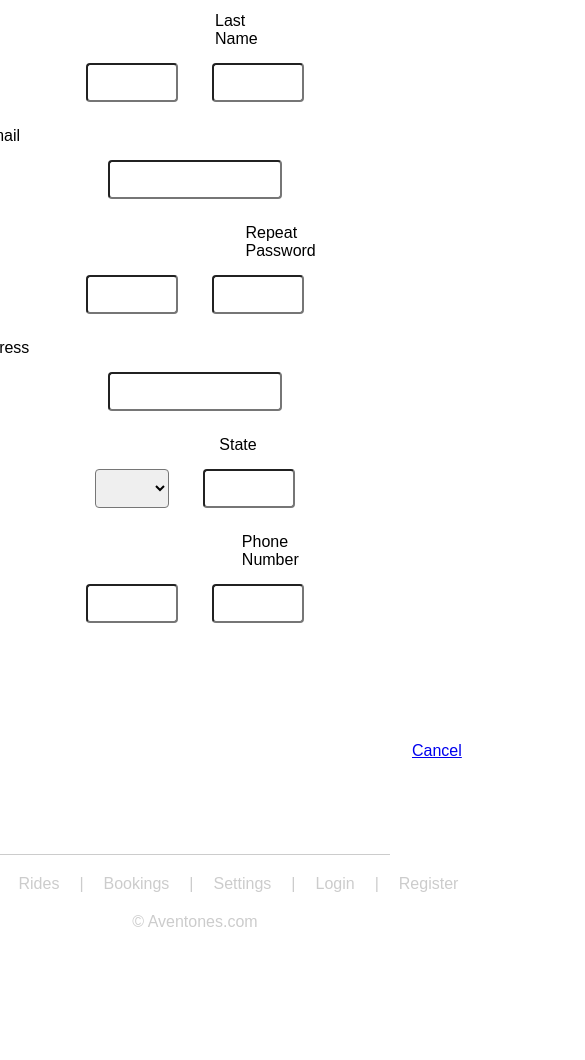
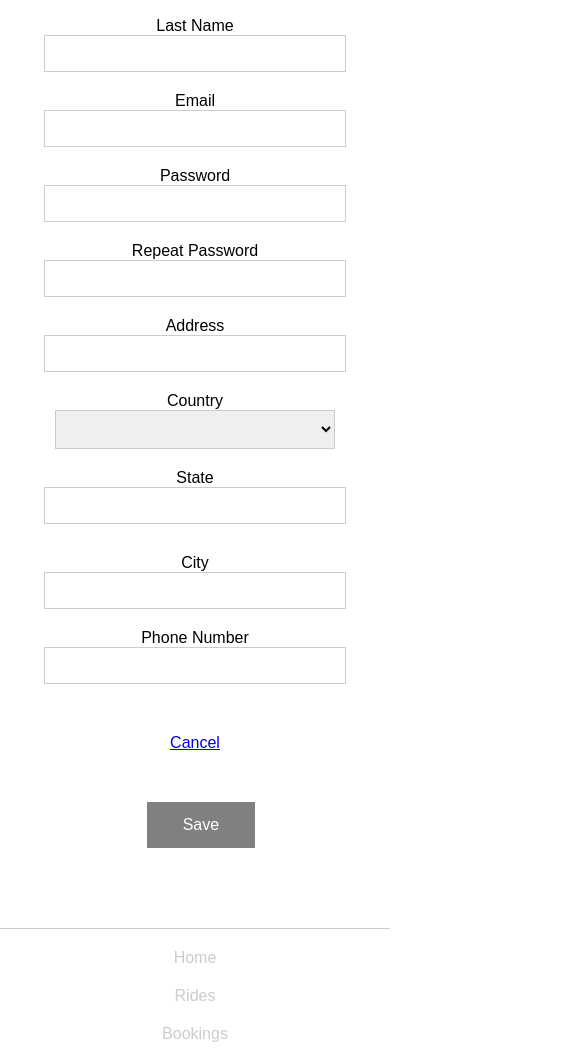
Before and after one commit to godlychrist/JS-WebPage, a plain HTML site: page EditProfile/View/index.html in a window 390 px wide. Shown: the part 224-1284 px from the top of the page, 585 px wide, since content can reach past the window. Before the commit the page ends 1175 px from the top, so only its background shows below. Drawn offline with Linux system fonts and the light colour scheme.

Commit message:
EditProfile Reworked and Responsive Done

```diff
--- a/EditProfile/Styles/styles.css
+++ b/EditProfile/Styles/styles.css
@@ -1,18 +1,15 @@
 body {
-    padding: 0px;
-    margin: 0px;
+    margin: 0;
+    padding: 0;
     background-color: white;
     font-family: Arial, Helvetica, sans-serif;
-
 }
 
+/* ====== NAV & LOGO ====== */
 .img-container {
-
     display: flex;
     justify-content: center;
     align-items: center;
-
-
 }
 
 .nav-bar {
@@ -25,7 +22,6 @@ body {
     margin: 10px auto 0;
     box-sizing: border-box;
 }
-
 
 .nav-left {
     list-style-type: none;
@@ -40,7 +36,6 @@ body {
     color: black;
     padding: 12px 20px;
     display: block;
-
 }
 
 .nav-left a:hover {
@@ -54,31 +49,11 @@ body {
     gap: 15px;
 }
 
-.hover-text {
-    display: none;
-    position: absolute;
-    top: 100%;
-    /* debajo de la imagen */
-    left: 50%;
-    transform: translateX(-50%);
-    background-color: #333;
-    color: white;
-    padding: 5px 10px;
-    border-radius: 4px;
-    white-space: nowrap;
-    z-index: 10;
-}
-
-.nav-right:hover .hover-text {
-    display: block;
-}
-
 .nav-right input {
     padding: 8px;
     border-radius: 4px;
     border: 1px solid #ccc;
     outline: none;
-
 }
 
 .icono-usuario {
@@ -87,109 +62,13 @@ body {
     object-fit: contain;
 }
 
+/* ====== MAIN CONTENT ====== */
 .main-title {
-
     display: flex;
     justify-content: center;
     align-items: center;
     font-size: 52px;
-
 }
-
-.names-container {
-    display: flex;
-    justify-content: center;
-    align-items: center;
-    gap: 34px;
-
-}
-
-.names-container input {
-    width: 20%;
-    padding: 10px;
-    border-radius: 4px;
-}
-
-.email-container {
-    display: flex;
-    justify-content: center;
-    align-items: center;
-}
-
-.email-container input {
-    width: 44%;
-    padding: 10px;
-    border-radius: 4px;
-}
-
-.passwords-container {
-    display: flex;
-    justify-content: center;
-    align-items: center;
-    gap: 34px;
-}
-
-.passwords-container input {
-    width: 20%;
-    padding: 10px;
-    border-radius: 4px;
-}
-
-.address-container {
-    display: flex;
-    justify-content: center;
-    align-items: center;
-}
-
-.address-container input {
-    width: 44%;
-    padding: 10px;
-    border-radius: 4px;
-}
-
-
-.country-info-container {
-    display: flex;
-    justify-content: center;
-    align-items: center;
-    gap: 34px;
-}
-
-.country-info-container input {
-    width: 20%;
-    padding: 10px;
-    border-radius: 4px;
-}
-
-.country-info-container select {
-    width: 22%;
-    padding: 10px;
-    border-radius: 4px;
-}
-
-.city-personal-info {
-    display: flex;
-    justify-content: center;
-    align-items: center;
-    gap: 34px;
-}
-
-.city-personal-info input {
-    width: 20%;
-    padding: 10px;
-    border-radius: 4px;
-}
-
-.names-container,
-.email-container,
-.passwords-container,
-.address-container,
-.country-info-container,
-.city-personal-info {
-    margin-top: -10px;
-    padding: 25px;
-}
-
 
 .border-bottom {
     border: 1px solid #ccc;
@@ -199,81 +78,87 @@ body {
     width: 15%;
 }
 
+.general-container {
+    display: flex;
+    flex-direction: column;
+    align-items: center;
+}
 
-.labels-names {
+.flex-container {
+    display: flex;
+    flex-direction: row;
+    padding: 10px;
+    gap: 40px;
+}
+
+.input-group {
+    display: flex;
+    flex-direction: column;
+}
+
+.individual-inputs {
+    width: 43.5%;
+    display: flex;
+    flex-direction: column;
+    align-items: flex-start;
+}
+
+.first-name,
+.last-name,
+.first-password,
+.second-password,
+.city,
+.state,
+.phone-number {
+    width: 280px;
+    padding: 10px;
+    margin-bottom: 10px;
+    border: 1px solid #ccc;
+}
+
+.email,
+.address {
+    width: 620px;
+    padding: 10px;
+    margin-bottom: 10px;
+    border: 1px solid #ccc;
+}
+
+.country {
+    width: 300px;
+    padding: 10px;
+    margin-bottom: 10px;
+    border: 1px solid #ccc;
+}
+
+/* ====== Buttons & Links ====== */
+.links {
     display: flex;
     justify-content: center;
     align-items: center;
-    gap: 265px;
-    margin-right: 225px;
-    margin-top: 20px;
-}
-
-.labels-password {
-    display: flex;
-    justify-content: center;
-    align-items: center;
-    gap: 276px;
-    margin-right: 175px;
-}
-
-.labels-country {
-    display: flex;
-    justify-content: center;
-    align-items: center;
-    gap: 295px;
-    margin-right: 265px;
-}
-
-.labels-city {
-    display: flex;
-    justify-content: center;
-    align-items: center;
-    gap: 318px;
-    margin-right: 195px;
-}
-
-.lbl-address {
-    display: flex;
-    justify-content: center;
-    align-items: center;
-    margin-right: 590px;
-}
-
-.lbl-email {
-    display: flex;
-    justify-content: center;
-    align-items: center;
-    margin-right: 610px;
+    gap: 500px;
 }
 
 .sign-up {
     display: block;
-    /* Cambia a block para usar margin: 0 auto */
+    margin: auto;
     background-color: gray;
     color: white;
-    padding: 14px 16px;
+    padding: 14px 30px;
     text-decoration: none;
-    width: 15%;
+    width: 10%;
     text-align: center;
-    font-family: Arial, Helvetica, sans-serif;
+    margin-top: 30px;
 }
 
+.cancel {
+    margin-top: 30px;
+}
 label {
     font-family: Arial, Helvetica, sans-serif;
 }
 
-.links {
-    display: flex;
-    align-items: center;
-    gap: 410px;
-    font-family: Arial, Helvetica, sans-serif;
-    margin-top: 80px;
-    margin-left: 412px;
-
-}
-
-
+/* ====== FOOTER ====== */
 footer {
     margin-top: 80px;
     display: flex;
@@ -312,10 +197,7 @@ footer {
     margin-bottom: 20px;
 }
 
-.home {
-    background-color: aqua;
-}
-
+/* ====== USER MENU (avatar hover) ====== */
 .test {
     visibility: hidden;
     opacity: 0;
@@ -327,7 +209,6 @@ footer {
     transition: opacity 0.2s ease;
     width: 100px;
     z-index: 100;
-
 }
 
 .test table {
@@ -346,30 +227,155 @@ footer {
     border: 1px solid black;
 }
 
-
 .test a {
     text-decoration: none;
     color: black;
 }
 
-a:hover {
-    color: purple;
-}
-
 .img-hover {
-  position: relative;
-  display: inline-block;
+    position: relative;
+    display: inline-block;
 }
 
 .img-hover:hover .test {
     visibility: visible;
     opacity: 1;
-
 }
 
-@media (min-width: 350px) and (max-width: 844px) {
-    .general-container input {
+.navigation {
+    position: absolute;
+    margin: 0;
+    padding: 0;
+    width: 100%;
+    display: flex;
+    align-items: center;
+    justify-content: center;
+    margin-top: 10px;
+    display: none;
+    /* Oculto por defecto */
+}
+
+.responsive-nav {
+    position: absolute;
+    width: 100%;
+    display: none;
+    /* Oculto por defecto */
+    flex-direction: column;
+    align-items: center;
+    justify-content: center;
+    margin: 0;
+    padding: 0;
+    background-color: white;
+}
+
+.responsive-nav.active {
+    display: flex;
+}
+
+.hide {
+    display: none !important;
+}
+
+.responsive-nav li {
+    list-style: none;
+    padding: 10px;
+    text-align: center;
+    width: 100%;
+}
+
+.responsive-nav ul {
+    width: 100%;
+}
+
+
+/* ====== RESPONSIVE STYLES ====== */
+@media (min-width: 390px) and (max-width: 844px) {
+    .footer-content {
         display: flex;
+        align-items: center;
         flex-direction: column;
     }
+
+    .raya {
+        display: none;
+    }
+
+    .nav-bar {
+        display: none;
+    }
+
+    .navigation {
+        display: flex;
+    }
+
+
+    .general-container {
+        margin: auto;
+    }
+
+    .flex-container {
+        flex-direction: column;
+        align-items: center;
+        text-align: center;
+        gap: 10px;
+    }
+
+    .individual-inputs {
+        width: 100%;
+        align-items: center;
+    }
+
+    .first-name,
+    .last-name,
+    .first-password,
+    .second-password,
+    .city,
+    .state,
+    .phone-number,
+    .country,
+    .email,
+    .address {
+        width: 280px;
+    }
+
+    .links {
+        flex-direction: column;
+        align-items: center;
+    }
+
+    .sign-up {
+        width: 50%;
+        margin-top: -450px;
+        align-items: center;
+        justify-content: center;
+    }
+
+    .footer-content {
+        flex-direction: column;
+        align-items: center;
+    }
+
+    .raya {
+        display: none;
+    }
 }
+
+@media (min-width: 845px) and (max-width: 1024px) {
+    .individual-inputs {
+        width: 640px;
+    }
+
+    .sign-up {
+        width: 50%;
+    }
+}
+
+@media (min-width: 1025px) {
+    .individual-inputs {
+        width: 645px;
+    }
+
+    .sign-up {
+        width: 38%;
+    }
+}
--- a/EditProfile/View/index.html
+++ b/EditProfile/View/index.html
@@ -9,12 +9,26 @@
 </head>
 
 <body>
-
     <main class="main">
-        <!-- NavBar -->
+        <!-- Logo -->
         <div class="img-container">
             <img src="../Images/logo.png" alt="Logo" class="imglogo">
         </div>
+
+                <p class="navigation"> Click Here to Display a Nav-Bar</p>
+
+        <nav class="responsive-nav">
+            <ul>
+                <li><a href="../../MainView/View/empty.html">Home</a></li>
+                <li><a href="../../Bookings/View/index.html">Bookings</a></li>
+                <li><a href="../../EditProfile/View/index.html">Profile</a></li>
+                <li><a href="../../Configuration/View/index.html">Settings</a></li>
+                <li><a href="../../index.html">Logout</a></li>
+                <li><a href="../../MyRides/View/index.html" id="myridess">Rides</a></li>
+            </ul>
+        </nav>
+
+        <!-- NavBar -->
         <nav class="nav-bar">
             <ul class="nav-left">
                 <li><a href="../../MainView/View/empty.html" class="home">Home</a></li>
@@ -23,7 +37,6 @@
             </ul>
             <div class="nav-right">
                 <input type="text" placeholder="Search...">
-                <!-- Table Setting on Avatar -->
                 <div class="img-hover">
                     <img src="../Images/user.png" alt="user" class="icono-usuario">
                     <div class="test">
@@ -43,89 +56,99 @@
             </div>
         </nav>
 
-        <p class="main-title"> Edit Profile </p>
+        <!-- Title -->
+        <p class="main-title">Edit Profile</p>
         <div class="border-bottom"></div>
-        <!-- Form for User Info -->
+
+        <!-- Form -->
         <form class="general-container">
-            <div class="labels-names">
-                <label for="first-name" class="lbl-first-name">First Name</label>
-                <label for="last-name" class="lbl-last-name">Last Name</label>
+            <!-- Name -->
+            <div class="flex-container">
+                <div class="input-group">
+                    <label for="first-name" class="lbl-first-name">First Name</label>
+                    <input type="text" id="first-name" class="first-name" />
+                </div>
+                <div class="input-group">
+                    <label for="last-name" class="lbl-last-name">Last Name</label>
+                    <input type="text" id="last-name" class="last-name" />
+                </div>
             </div>
 
-            <div class="names-container">
-                <input type="text" id="first-name" class="first-name">
-                <input type="text" id="last-name" class="last-name">
+            <!-- Email -->
+            <div class="individual-inputs">
+                <label for="email" class="lbl-email">Email</label>
+                <input type="text" id="email" class="email" />
             </div>
 
-            <label for="email" class="lbl-email">Email</label>
-            <div class="email-container">
-                <input type="text" id="email" class="email">
+            <!-- Password -->
+            <div class="flex-container">
+                <div class="input-group">
+                    <label for="first-password" class="lbl-first-password">Password</label>
+                    <input type="password" id="first-password" class="first-password" />
+                </div>
+                <div class="input-group">
+                    <label for="second-password" class="lbl-second-password">Repeat Password</label>
+                    <input type="password" id="second-password" class="second-password" />
+                </div>
             </div>
 
-            <div class="labels-password">
-                <label for="first-password" class="lbl-first-password">Password</label>
-                <label for="second-password" class="lbl-second-password">Repeat Password</label>
+            <!-- Address -->
+            <div class="individual-inputs">
+                <label for="address" class="lbl-address">Address</label>
+                <input type="text" id="address" class="address" />
             </div>
 
-            <div class="passwords-container">
-                <input type="password" id="first-password" class="first-password">
-                <input type="password" id="second-password" class="second-password">
+            <!-- Country & State -->
+            <div class="flex-container">
+                <div class="input-group">
+                    <label for="country" class="lbl-country">Country</label>
+                    <select id="country" class="country"></select>
+                </div>
+                <div class="input-group">
+                    <label for="state" class="lbl-state">State</label>
+                    <input type="text" id="state" class="state" />
+                </div>
             </div>
 
-            <label for="address" class="lbl-address">Address</label>
-            <div class="address-container">
-                <input type="text" id="address" class="address">
+            <!-- City & Phone -->
+            <div class="flex-container">
+                <div class="input-group">
+                    <label for="city" class="lbl-city">City</label>
+                    <input type="text" id="city" class="city" />
+                </div>
+                <div class="input-group">
+                    <label for="phone-number" class="lbl-phone">Phone Number</label>
+                    <input type="number" id="phone-number" class="phone-number" />
+                </div>
             </div>
 
-            <div class="labels-country">
-                <label for="country" class="lbl-country">Country</label>
-                <label for="state" class="lbl-state">State</label>
-            </div>
-
-            <div class="country-info-container">
-                <select id="country" class="country"></select>
-                <input type="text" id="state" class="state">
-            </div>
-
-            <div class="labels-city">
-                <label for="city" class="lbl-city">City</label>
-                <label for="phone-number" class="lbl-phone">Phone Number</label>
-            </div>
-
-            <div class="city-personal-info">
-                <input type="text" id="city" class="city">
-                <input type="number" id="phone-number" class="phone-number">
-            </div>
-
+            <!-- Links -->
             <div class="links">
-                <a href="#">Cancel</a>
+                <a href="#" class="cancel">Cancel</a>
                 <a href="../../MainView/View/empty.html" class="sign-up">Save</a>
             </div>
         </form>
-
     </main>
 
+    <!-- Footer -->
     <footer>
         <div class="footer-top"></div>
         <div class="footer-content">
-            <a href="../../MainView/View/empty.html">Home</a> |
-            <a href="../../MyRides/View/index.html" id="rides">Rides</a> <span id="raya">|</span>
-            <a href="../../Bookings/View/index.html">Bookings</a> |
-            <a href="../../Configuration/View/index.html">Settings</a> |
-            <a href="../../index.html">Login</a> |
-            <a href="../../SignIn/View/index.html">Register</a>
+            <a href="../../MainView/View/empty.html">Home</a> <span class="raya">|</span>
+            <a href="../../MyRides/View/index.html" id="rides">Rides</a> <span class="raya">|</span>
+            <a href="../../Bookings/View/index.html">Bookings</a> <span class="raya">|</span>
+            <a href="../../Configuration/View/index.html">Settings</a> <span class="raya">|</span>
+            <a href="../../index.html">Login</a> <span class="raya">|</span>
+            <a href="../../SignIn/View/index.html">Register</a> <span class="raya">|</span>
         </div>
         <div class="footer-bottom">
             <span>© Aventones.com</span>
         </div>
-
-
     </footer>
 
+    <script src="../../JS/General Things/responsivenav.js"></script>
     <script src="../../JS/General Things/editprofile.js"></script>
     <script src="../../JS/General Things/hidenav.js"></script>
-
-
 </body>
 
 </html>
```
